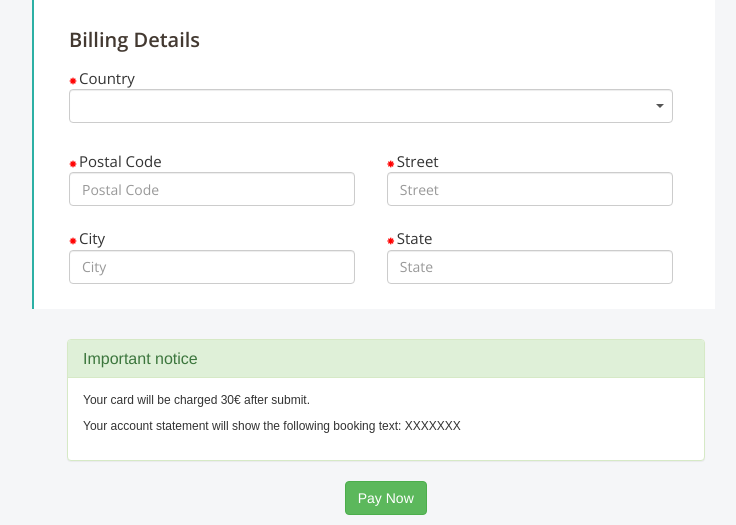
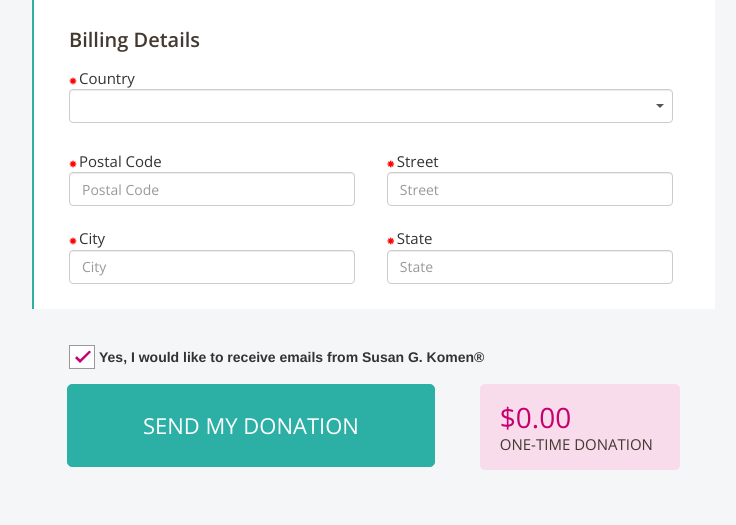
Before and after one commit to Cloudxtreme/payment26, a PHP site: page / in a window 1280 px wide. Shown: the part 1347-1872 px from the top of the page, without its empty margins (413-1149 px from the left). After the commit the page ends 1817 px from the top, so only its background shows below. Run offline with PHP 8.4, Linux system fonts and the light colour scheme; some libraries are stand-ins or nearby versions.

Commit message:
Container margin, Subscribe, Final payamount

```diff
--- a/css/payment.css
+++ b/css/payment.css
@@ -58,7 +58,7 @@ div.card-data i {
   right: 23px!important;
 }
 
-/* SPECIFIC STYLES */
+/* PAY AMOUNT */
 
 .payamount {
     background-color: #f8dceb;
@@ -86,6 +86,75 @@ div.card-data i {
     font-weight: 400;
     margin-bottom: 0;
     font-size: 15px;
+}
+
+/* SUBSCRIBE */
+
+#donor_email_opt_inname {
+	width: 15px;
+	height: 15px;
+}
+
+#end-payment > fieldset > label {
+	font-size: 15px;
+	font-weight: 600;
+}
+
+input#donor_email_opt_inname[type=checkbox] {
+    display: none;
+}
+
+input#donor_email_opt_inname[type=checkbox] + i + label {
+    background: url("../img/checkboxes.png") no-repeat;
+    width: 100%;
+    display: inline-block;
+    padding: 8px 0 0 32px;
+    background-position: 0 3px;
+    height: 30px;
+    margin-bottom: 15px;
+    font-weight: 700;
+}
+
+input#donor_email_opt_inname[type=checkbox]:checked + i + label {
+    background: url("../img/checkboxes.png") no-repeat;
+    width: 100%;
+    display: inline-block;
+    padding: 8px 0 0 32px;
+    background-position: 0 3px;
+    height: 30px;
+    margin-bottom: 15px;
+    font-weight: 700;
+    background-position: 0 -27px;
+}
+
+/* SEND DONATION */
+
+div.button-container {
+  margin-top: 0px;
+  padding-top: 0px;
+}
+
+.step-button.action-button.finish-step {
+    background-color: #2cb0a5;
+    background-image: none;
+    border: 1px solid #2cb0a5;
+    border-radius: 5px;
+    color: #ffffff;
+    font-family: "Open Sans",sans-serif;
+    font-size: 22px;
+    font-weight: 300;
+    padding: 25px 75px;
+    text-align: center;
+}
+
+div#end-payment button.finish-step {
+	float: left;
+}
+
+div#end-payment div.payamount {
+	float: left;
+	margin-left: 45px;
+	margin-top: 0!important;
 }
 
 /* CALLOUTS */
@@ -160,4 +229,8 @@ div.card-data i {
 	  top: 29px!important;
 	  right: 7px!important;
 	}
+
+	div.container div.row {
+		margin: 0 0px 0 0px;
+	}
 }
--- a/index.php
+++ b/index.php
@@ -309,28 +309,16 @@
                 </div>
               </div>
               <div class="row">
-                <div class="komen-section col-xs-12 col-sm-12 col-md-12 col-lg-12">
-                  <fieldset>
-                    <!-- Important notice -->
-                    <div class="panel panel-success">
-                      <div class="panel-heading">
-                        <h3 class="panel-title">Important notice</h3>
-                      </div>
-                      <div class="panel-body">
-                        <p>Your card will be charged 30€ after submit.</p>
-                        <p>Your account statement will show the following booking text:
-                          XXXXXXX </p>
-                      </div>
-                    </div>
+                <div id="end-payment" class="komen-section col-xs-12 col-sm-12 col-md-12 col-lg-12">
+                  <div>
+                    <input type="checkbox" name="donor_email_opt_inname" id="donor_email_opt_inname" checked="checked">
+                    <label for="donor_email_opt_inname">
+                      Yes, I would like to receive&nbsp;emails from Susan G. Komen®
+                    </label>
                     <!-- Submit -->
-                    <div class="control-group">
-                      <div class="controls">
-                        <center>
-                          <button class="btn btn-success" type="submit">Pay Now</button>
-                        </center>
-                      </div>
-                    </div>
-                  </fieldset>
+                    <button class="step-button action-button finish-step" type="submit">SEND MY DONATION</button>
+                    <div class="payamount"><p class="amtmonies">$0.00</p><p class="amttimes">ONE-TIME DONATION</p></div>
+                  </div>
                 </div>
               </div>
           </form>
@@ -339,5 +327,6 @@
       </div>
       <!-- end row -->
     </div>
+    <!-- end container -->
   </body>
 </html>
```
Also changed, not shown: img/checkboxes.png (added).
